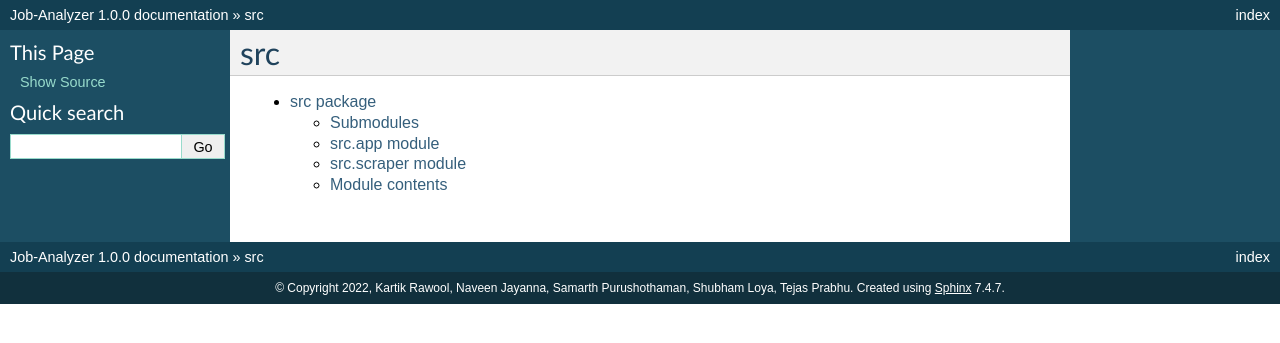
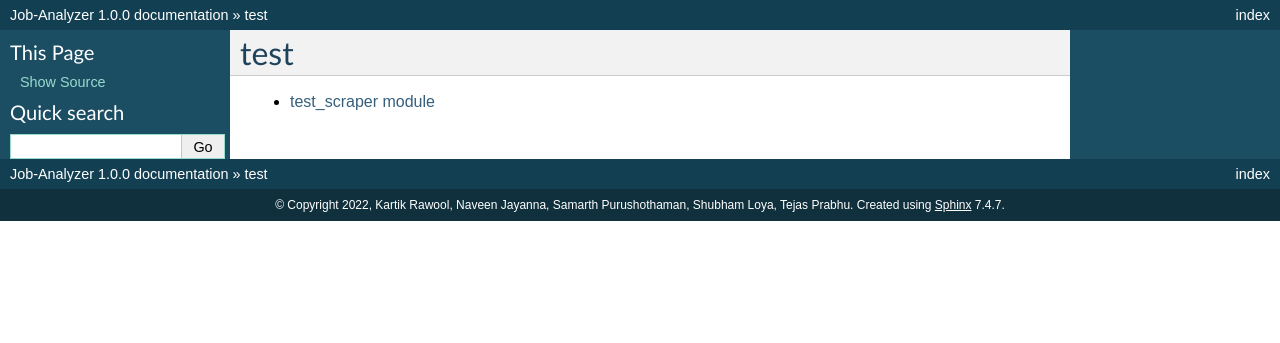
Before and after one commit to TejasPrabhu/Job-Analyzer, a Sphinx documentation site: the page built from docs/source/modules.rst, in a window 1280 px wide. Shown: the top 343 px of the page. Built offline with Sphinx 7.4.7, drawn with Linux system fonts in a browser that asks for light colours; pages that are not in the unit, such as notebooks, are missing from menus.

Commit message:
Update documentation

```diff
--- a/docs/source/index.rst
+++ b/docs/source/index.rst
@@ -11,6 +11,7 @@ Welcome to Job-Analyzer's documentation!
    :caption: Contents:
 
    src
+   test
 
 
 
--- a/docs/source/modules.rst
+++ b/docs/source/modules.rst
@@ -1,7 +1,7 @@
-src
-===
+test
+====
 
 .. toctree::
    :maxdepth: 4
 
-   src
+   test_scraper
--- /dev/null
+++ b/docs/source/test_scraper.rst
@@ -0,0 +1,7 @@
+test\_scraper module
+====================
+
+.. automodule:: test_scraper
+   :members:
+   :undoc-members:
+   :show-inheritance:
```
